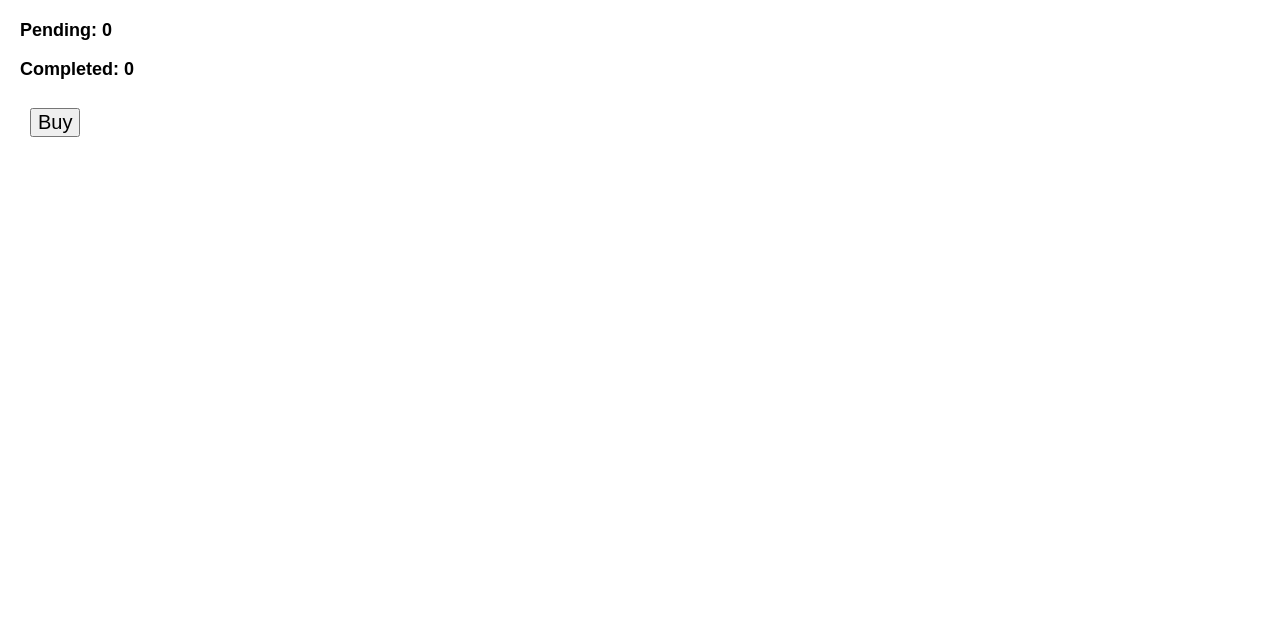
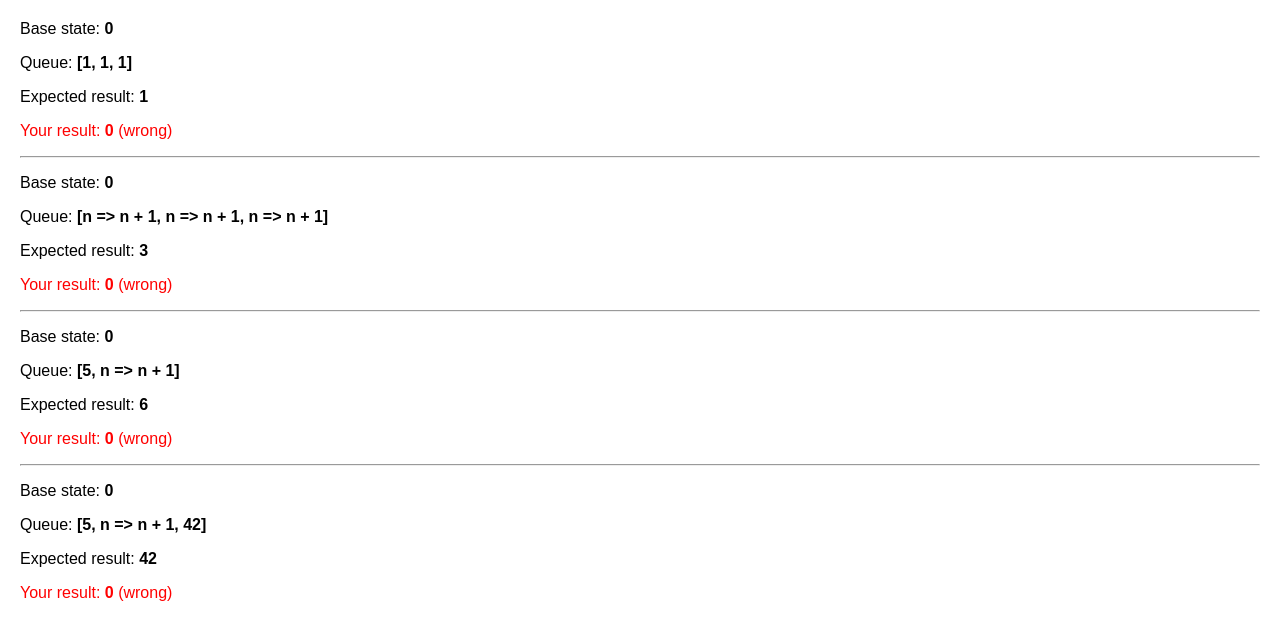
Before and after one commit to jimmycanosa/learning-react, a React (Create React App) app: page / in a window 1280 px wide. Shown: the top 640 px of the page. Built offline with nearby package versions, Linux system fonts and the light colour scheme.

Commit message:
feat: state queue implementation

```diff
--- a/src/App.js
+++ b/src/App.js
@@ -1,4 +1,4 @@
-import MyApp from './adding-interactivity/queueing-a-series-of-states-updates/fix-a-request-counter.js';
+import MyApp from './adding-interactivity/queueing-a-series-of-states-updates/implement-the-state-queue-yourself.js';
 
 export default function App() {
   return (
--- /dev/null
+++ b/src/adding-interactivity/queueing-a-series-of-states-updates/implement-the-state-queue-yourself.js
@@ -0,0 +1,45 @@
+import { getFinalState } from './processQueue.js';
+
+function increment(n) {
+  return n + 1;
+}
+increment.toString = () => 'n => n + 1';
+
+export default function App() {
+  return (
+    <>
+      <TestCase baseState={0} queue={[1, 1, 1]} expected={1} />
+      <hr />
+      <TestCase
+        baseState={0}
+        queue={[increment, increment, increment]}
+        expected={3}
+      />
+      <hr />
+      <TestCase baseState={0} queue={[5, increment]} expected={6} />
+      <hr />
+      <TestCase baseState={0} queue={[5, increment, 42]} expected={42} />
+    </>
+  );
+}
+
+function TestCase({ baseState, queue, expected }) {
+  const actual = getFinalState(baseState, queue);
+  return (
+    <>
+      <p>
+        Base state: <b>{baseState}</b>
+      </p>
+      <p>
+        Queue: <b>[{queue.join(', ')}]</b>
+      </p>
+      <p>
+        Expected result: <b>{expected}</b>
+      </p>
+      <p style={{ color: actual === expected ? 'green' : 'red' }}>
+        Your result: <b>{actual}</b> ({actual === expected ? 'correct' : 'wrong'}
+        )
+      </p>
+    </>
+  );
+}
--- /dev/null
+++ b/src/adding-interactivity/queueing-a-series-of-states-updates/processQueue.js
@@ -0,0 +1,7 @@
+export function getFinalState(baseState, queue) {
+  let finalState = baseState;
+
+  // TODO: do something with the queue
+
+  return finalState;
+}
```
